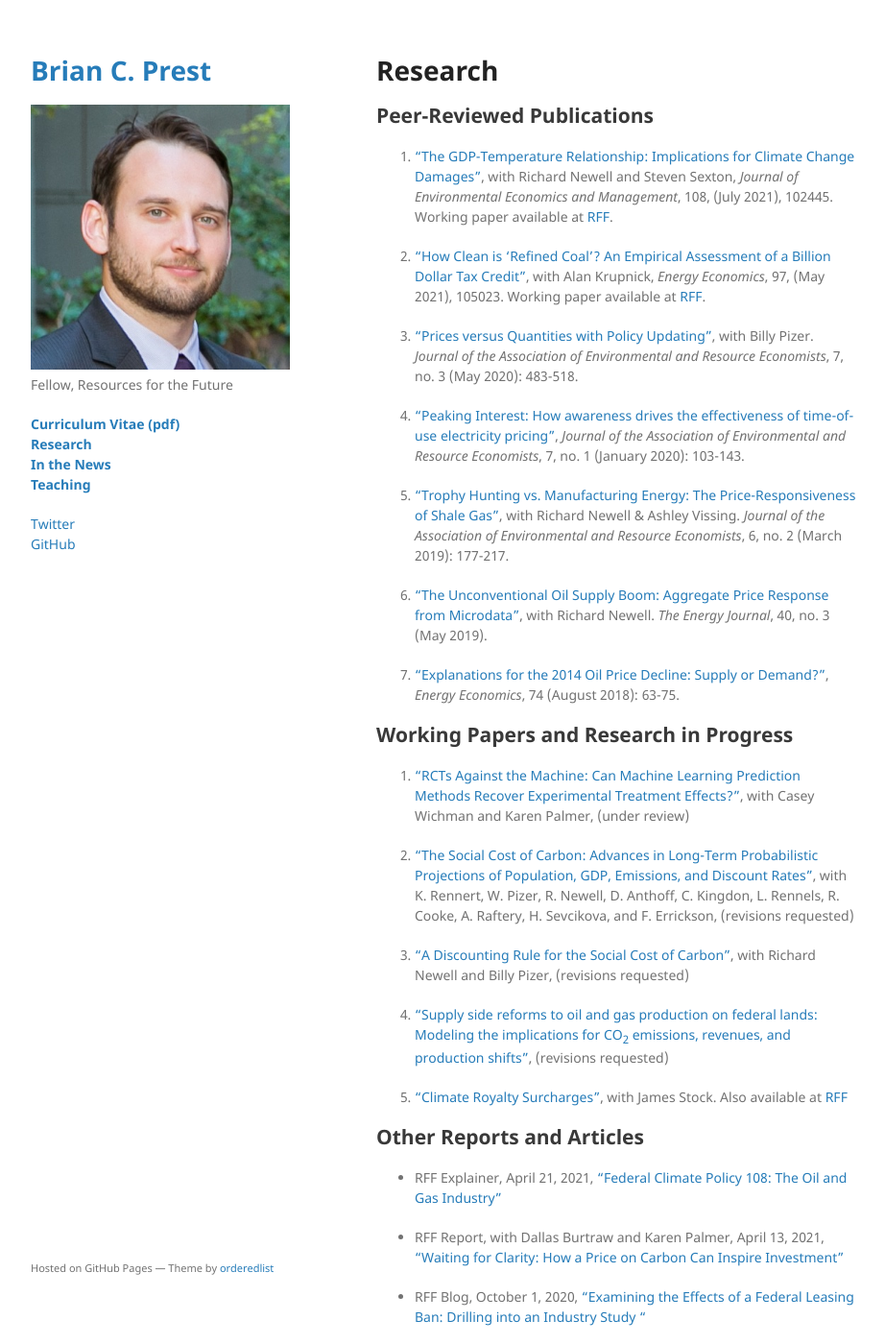
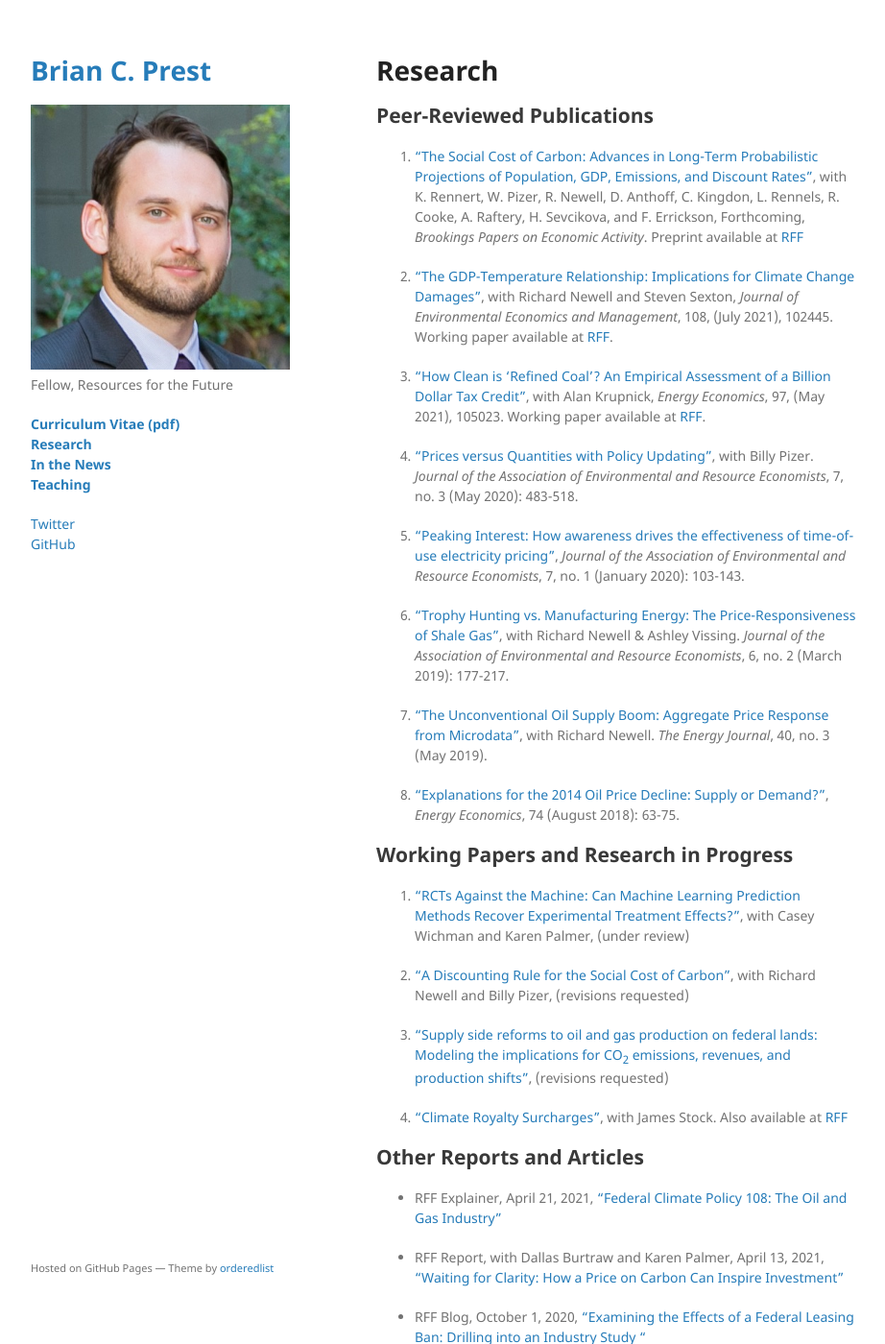
Before and after one commit to bprest/bprest.github.io, a Jekyll site: the page built from research.md, in a window 1280 px wide and 1400 px high. Shown: the whole window at 96% size, without its empty margins (178-1100 px from the left). Built offline with Jekyll 4.4.1, drawn with Linux system fonts in a browser that asks for light colours; our own code applies the rules of GitHub Pages for plain Markdown files; part of the change alters nothing that is shown.

Commit message:
Link to BPEA paper preprint

```diff
--- a/research.md
+++ b/research.md
@@ -5,6 +5,9 @@ layout: default
 # Research
 
 ## Peer-Reviewed Publications
+
+
+1. ["The Social Cost of Carbon: Advances in Long-Term Probabilistic Projections of Population, GDP, Emissions, and Discount Rates"](https://www.brookings.edu/wp-content/uploads/2021/09/Social-Cost-of-Carbon_Conf-Draft.pdf), with K. Rennert, W. Pizer, R. Newell, D. Anthoff, C. Kingdon, L. Rennels, R. Cooke, A. Raftery, H. Sevcikova, and F. Errickson, Forthcoming, _Brookings Papers on Economic Activity_. Preprint available at [RFF](https://www.rff.org/publications/working-papers/the-social-cost-of-carbon-advances-in-long-term-probabilistic-projections-of-population-gdp-emissions-and-discount-rates/)
 
 1. [“The GDP-Temperature Relationship: Implications for Climate Change Damages”](https://www.sciencedirect.com/science/article/abs/pii/S0095069621000280), with Richard Newell and Steven Sexton, _Journal of Environmental Economics and Management_, 108, (July 2021), 102445. Working paper available at [RFF](https://www.rff.org/publications/working-papers/the-gdp-temperature-relationship-implications-for-climate-change-damages/).
 
@@ -23,8 +26,6 @@ layout: default
 ## Working Papers and Research in Progress
 
 1. ["RCTs Against the Machine: Can Machine Learning Prediction Methods Recover Experimental Treatment Effects?"](https://www.rff.org/publications/working-papers/rcts-against-the-machine-can-machine-learning-prediction-methods-recover-experimental-treatment-effects/), with Casey Wichman and Karen Palmer, (under review)
-
-1. ["The Social Cost of Carbon: Advances in Long-Term Probabilistic Projections of Population, GDP, Emissions, and Discount Rates"](https://www.brookings.edu/wp-content/uploads/2021/09/Social-Cost-of-Carbon_Conf-Draft.pdf), with K. Rennert, W. Pizer, R. Newell, D. Anthoff, C. Kingdon, L. Rennels, R. Cooke, A. Raftery, H. Sevcikova, and F. Errickson, (revisions requested)
 
 1. [“A Discounting Rule for the Social Cost of Carbon”](https://www.rff.org/publications/working-papers/a-discounting-rule-for-the-social-cost-of-carbon/), with Richard Newell and Billy Pizer, (revisions requested)
 
```
